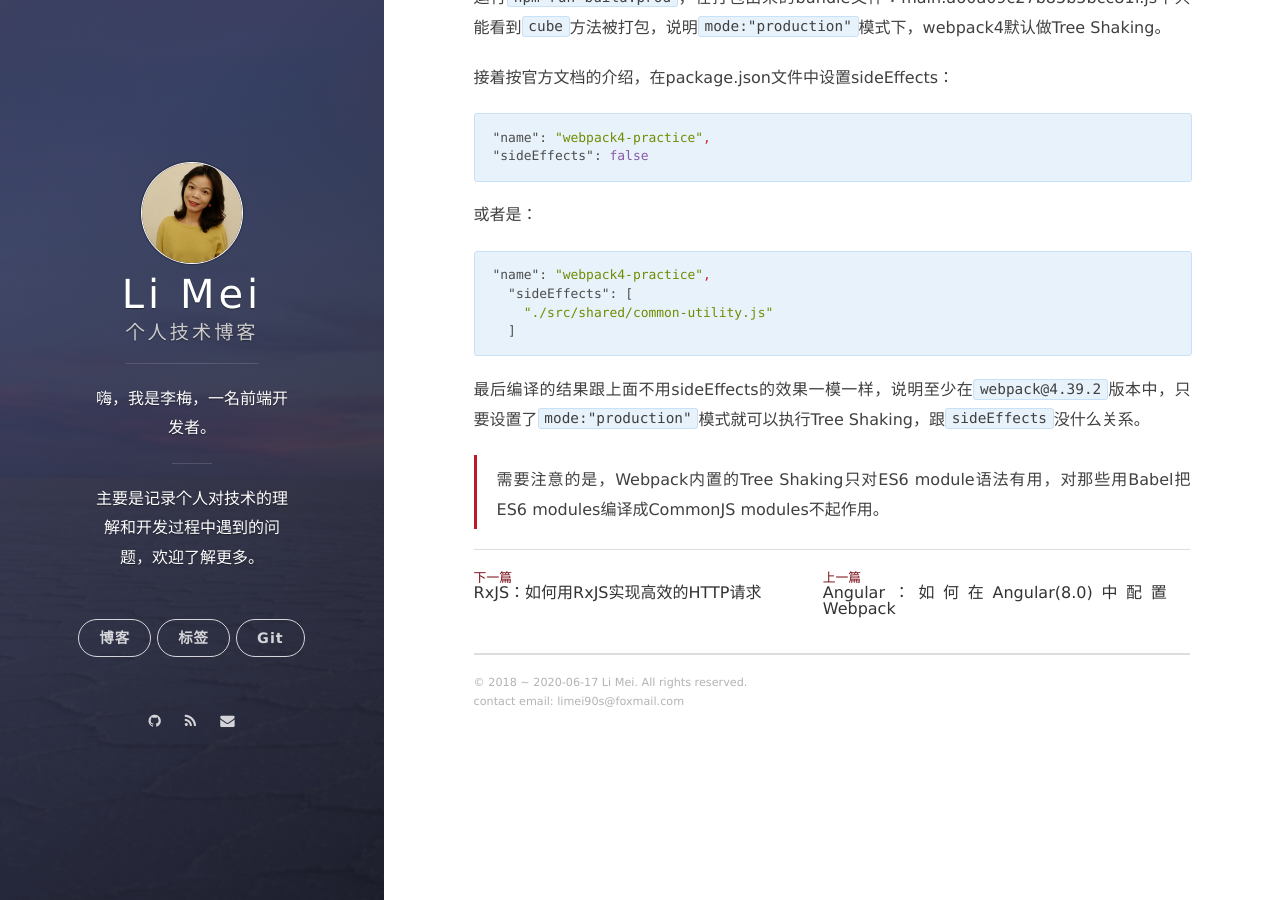
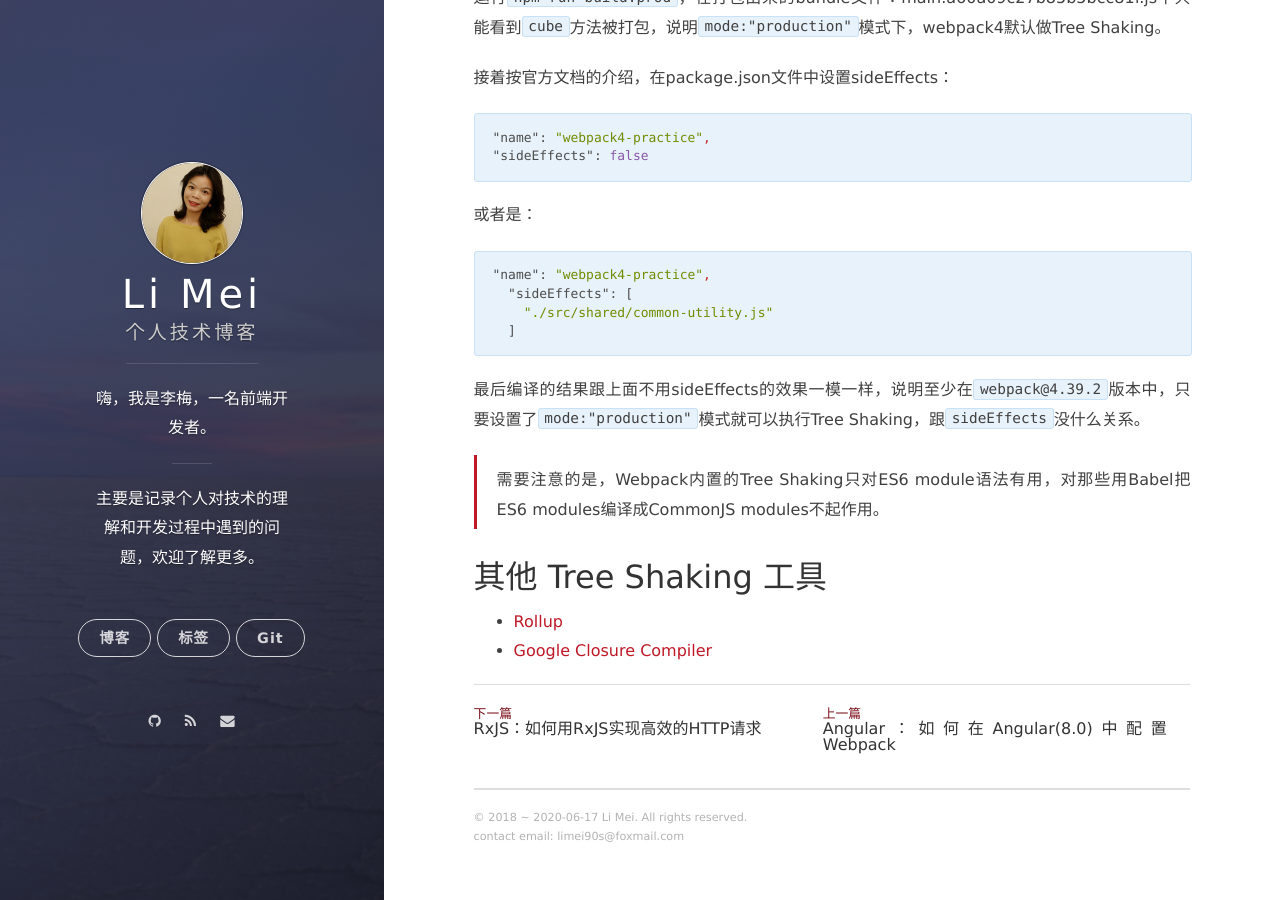
Before and after one commit to LiMeii/LiMeii.github.io, a Jekyll site: the page built from _posts/2019-08-20-angular-tree-shaking.md, in a window 1280 px wide and 900 px high, scrolled down 7819 px. Built offline with Jekyll 4.4.1, drawn with Linux system fonts in a browser that asks for light colours; nearby versions of some CDN libraries.

Commit message:
update tree shaking post

```diff
--- a/_posts/2019-08-20-angular-tree-shaking.md
+++ b/_posts/2019-08-20-angular-tree-shaking.md
@@ -272,3 +272,9 @@ console.log("the result for cube(5) is " + cube(5));
 需要注意的是，Webpack内置的Tree Shaking只对ES6 module语法有用，对那些用Babel把ES6 modules编译成CommonJS modules不起作用。
 </p>
 </blockquote>
+
+
+## 其他 Tree Shaking 工具
+
+- [Rollup](https://github.com/rollup/rollup)
+- [Google Closure Compiler](https://github.com/google/closure-compiler)
```
